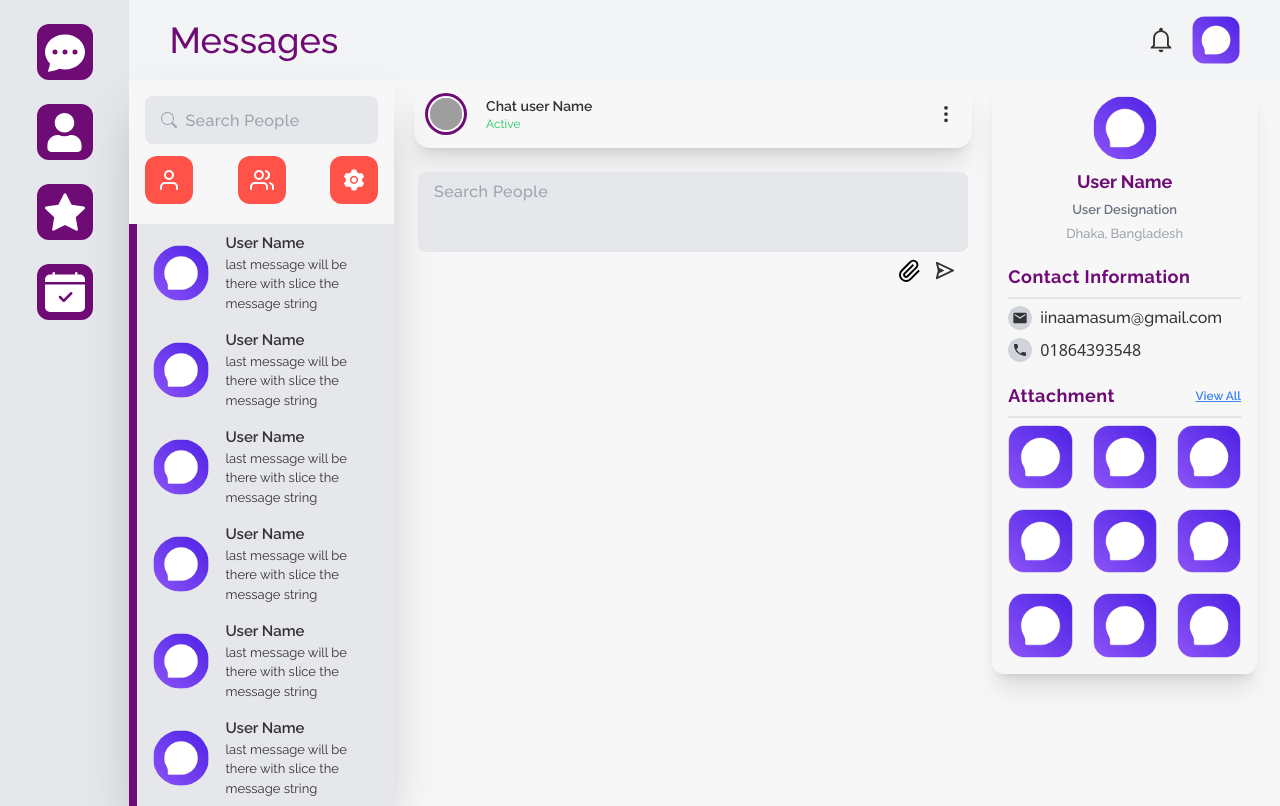
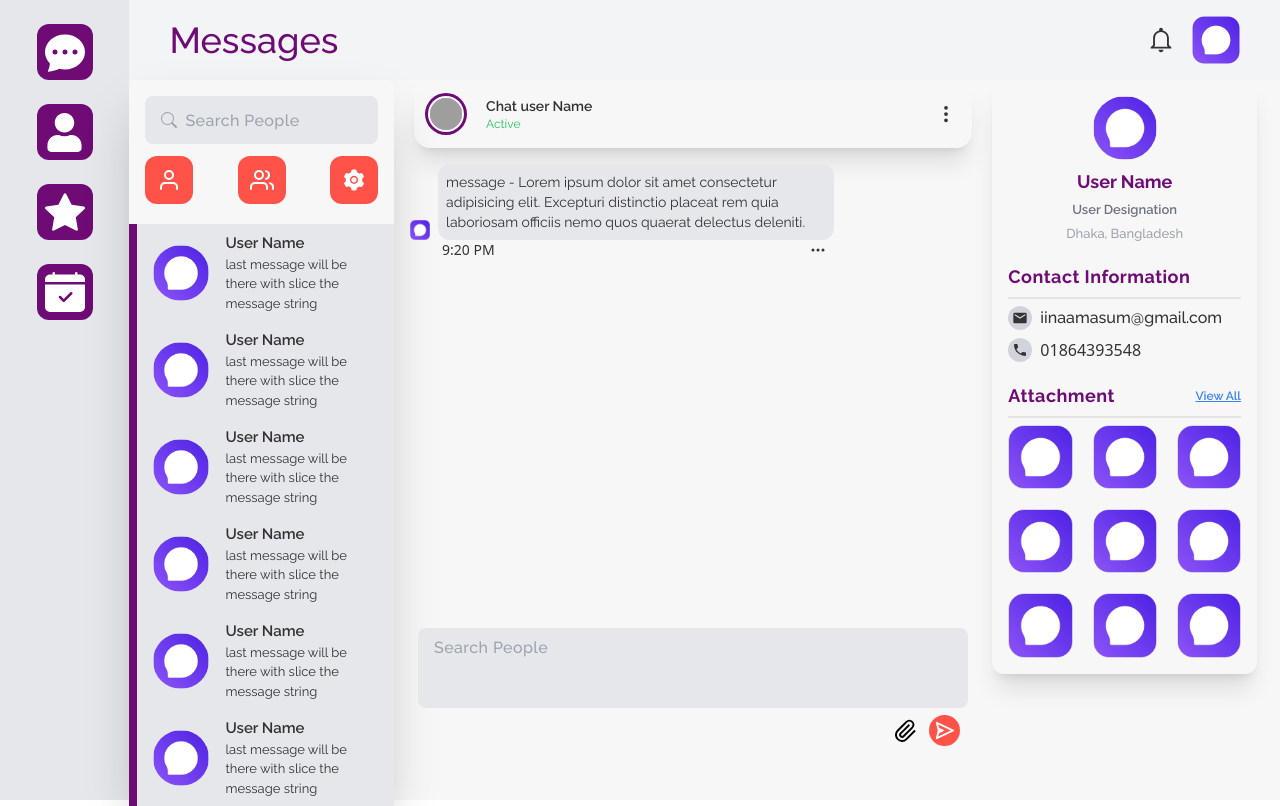
Before and after one commit to iinaamasum/chat-app-client, a React (Create React App) app: page / in a window 1280 px wide. Built offline with nearby package versions, Linux system fonts and the light colour scheme; no server answers; grey boxes are pictures that could not be loaded.

Commit message:
user friend message card added

```diff
--- a/src/Pages/Home/Home.jsx
+++ b/src/Pages/Home/Home.jsx
@@ -7,7 +7,7 @@ import TopBar from './TopBar';
 
 const Home = () => {
   return (
-    <div className="flex bg-[#f7f7f7]">
+    <div className="flex bg-[#f7f7f7] max-h-screen">
       {/* left most side bar */}
       <LeftNavSideBar />
       <div className="w-full">
--- a/src/Pages/Home/MessageBottomBar.jsx
+++ b/src/Pages/Home/MessageBottomBar.jsx
@@ -16,7 +16,9 @@ const MessageBottomBar = () => {
         ></textarea>
         <div className="flex items-center justify-end">
           <GrAttachment className="mr-3" size={23} />
-          <BiSend size={23} className="mr-3" />
+          <p className="p-1 mr-2 rounded-full bg-error">
+            <BiSend size={23} color="white" className="" />
+          </p>
         </div>
       </div>
     </section>
--- /dev/null
+++ b/src/Pages/Home/Messages.jsx
@@ -0,0 +1,14 @@
+import React from 'react';
+import UsersFriendSentMessages from './UsersFriendSentMessages';
+import UsersSentMessageCard from './UsersSentMessageCard';
+
+const Messages = () => {
+  return (
+    <div className="overflow-x-auto h-[57vh]">
+      <UsersFriendSentMessages />
+      <UsersSentMessageCard />
+    </div>
+  );
+};
+
+export default Messages;
--- a/src/Pages/Home/MessagesSection.jsx
+++ b/src/Pages/Home/MessagesSection.jsx
@@ -1,11 +1,13 @@
 import React from 'react';
 import MessageBottomBar from './MessageBottomBar';
+import Messages from './Messages';
 import MessageTopBar from './MessageTopBar';
 
 const MessagesSection = () => {
   return (
     <section className="">
       <MessageTopBar />
+      <Messages />
       <MessageBottomBar />
     </section>
   );
--- /dev/null
+++ b/src/Pages/Home/UsersFriendSentMessages.jsx
@@ -0,0 +1,24 @@
+import React from 'react';
+import { BsThreeDots } from 'react-icons/bs';
+import userFriend from '../../images/logo/logo.png';
+
+const UsersFriendSentMessages = () => {
+  return (
+    <section className="p-4 w-full">
+      <div className="flex items-end w-full">
+        <img className="w-5 h-5" src={userFriend} alt="" />
+        <p className="bg-gray-200 rounded-xl w-[70%] p-2 text-sm ml-2">
+          message - Lorem ipsum dolor sit amet consectetur adipisicing elit.
+          Excepturi distinctio placeat rem quia laboriosam officiis nemo quos
+          quaerat delectus deleniti.
+        </p>
+      </div>
+      <div className="flex ml-8 w-[70%] items-center justify-between">
+        <p className="w-20 font-sans text-sm">9:20 PM</p>
+        <BsThreeDots className="mr-3" />
+      </div>
+    </section>
+  );
+};
+
+export default UsersFriendSentMessages;
--- /dev/null
+++ b/src/Pages/Home/UsersSentMessageCard.jsx
@@ -0,0 +1,7 @@
+import React from 'react';
+
+const UsersSentMessageCard = () => {
+  return <div></div>;
+};
+
+export default UsersSentMessageCard;
```
